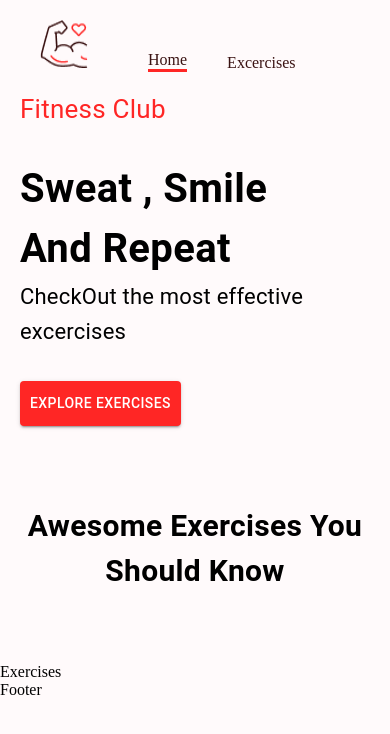
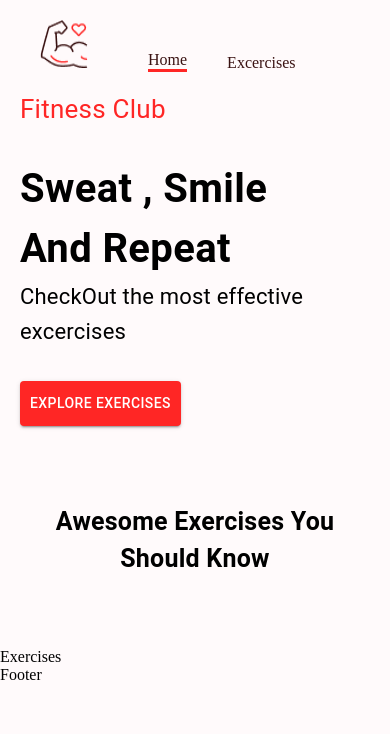
Before and after one commit to KakwiriStephen/PowerPulse-MuscleMentor, a React (Create React App) app: page / in a window 390 px wide. Shown: the top 734 px of the page. Built offline with nearby package versions, Linux system fonts and the light colour scheme.

Commit message:
Responsiveness

```diff
--- a/src/components/SearchExercises.js
+++ b/src/components/SearchExercises.js
@@ -8,7 +8,7 @@ const SearchExercises = () => {
     <Stack alignItems="center" mt="37px" justifyContent="center" p="20px">
       <Typography
         fontWeight={700}
-        sx={{ fontSize: { lg: "44px", xs: "30px" } }}
+        sx={{ fontSize: { lg: "44px", xs: "25px" } }}
         mb="50px"
         textAlign="center"
       >
```
